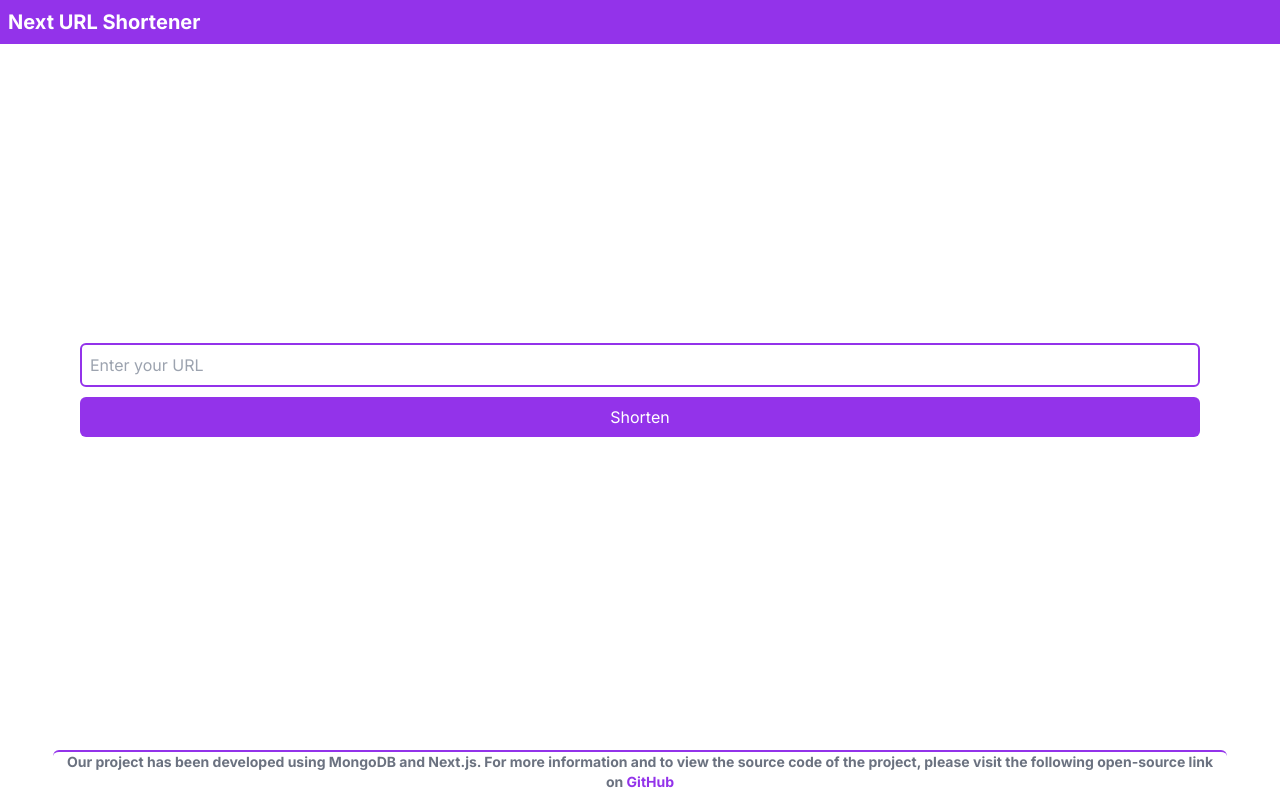
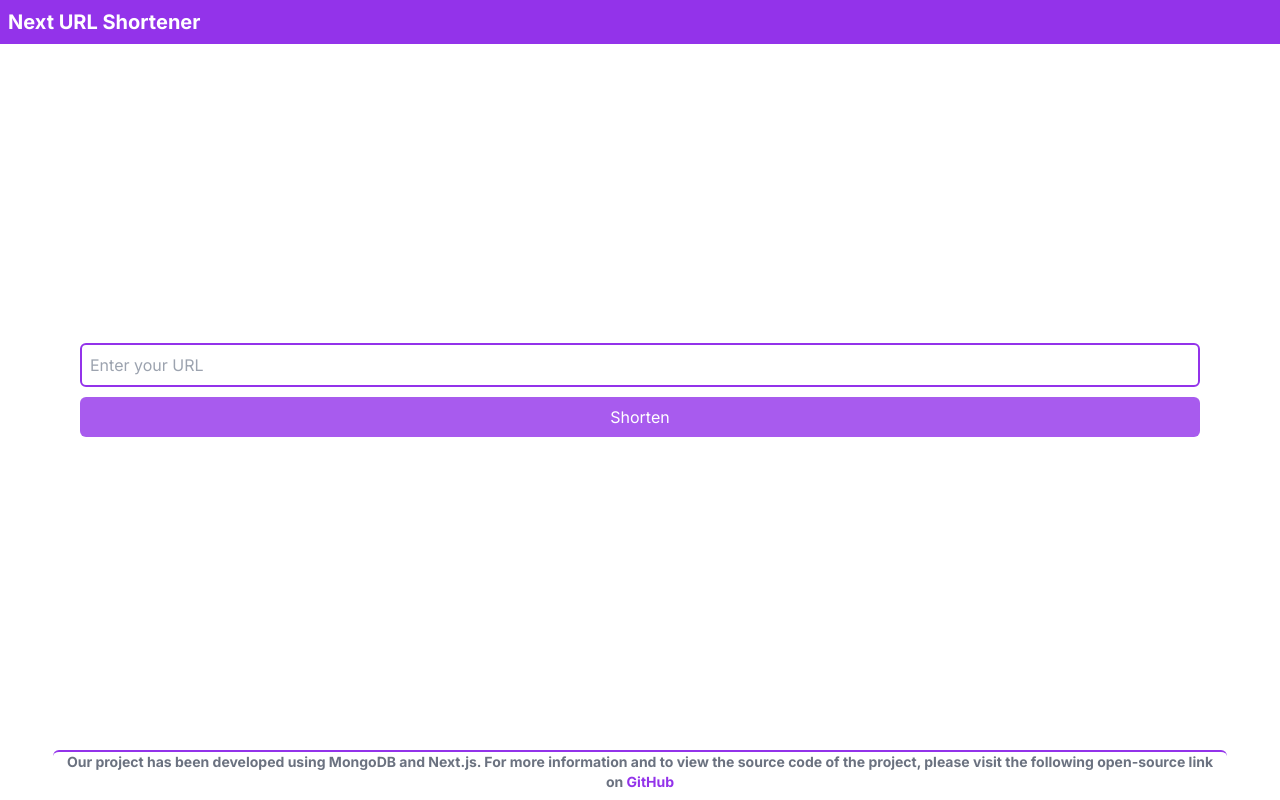
Before and after one commit to EhsanKey/url-shorter, a Next.js app: page / in a window 1280 px wide. Built offline with nearby package versions, Linux system fonts and the light colour scheme.

Commit message:
Fixing the URL validation bug using regex

```diff
--- a/src/app/page.tsx
+++ b/src/app/page.tsx
@@ -42,9 +42,9 @@ export default function Home() {
   };
 
   useEffect(() => {
-    const regex = new RegExp("^(https?:\\/\\/)?");
+    const regex = /^https:\/\//;
 
-    if (regex.test(url)) {
+    if (regex.test(url) && url.length > 0) {
       setSubmit(true);
     } else {
       setSubmit(false);
```
